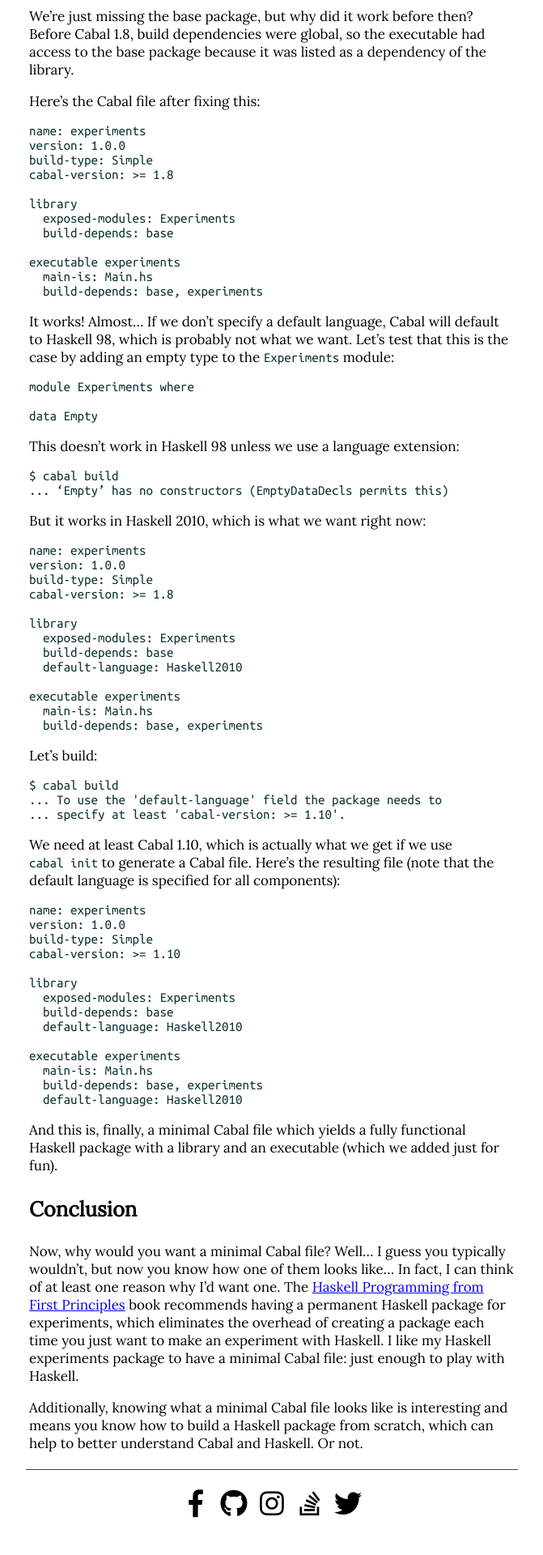
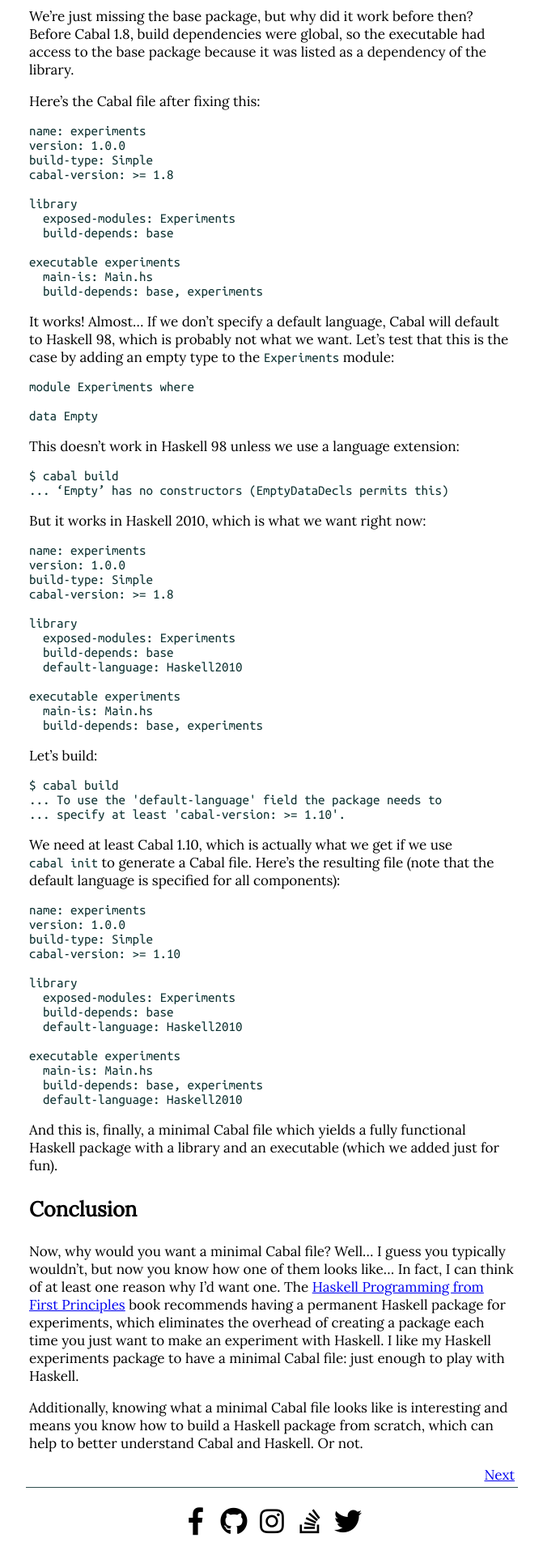
Before and after one commit to jpvillaisaza/jpvillaisaza.github.io, a Jekyll site: the page built from _posts/2017-03-14-minimal-cabal-files.md, in a window 1280 px wide. Shown: the part 4376-6296 px from the top of the page at 81% size, without its empty margins (304-975 px from the left). Built offline with Jekyll 4.4.1, drawn with Linux system fonts in a browser that asks for light colours; before the commit the page ends 6274 px from its top, so only the background shows below that.

Commit message:
Add page navigation

```diff
--- a/_layouts/default.html
+++ b/_layouts/default.html
@@ -24,7 +24,7 @@
         </a>
       </h1>
     </header>
-    <nav>
+    <nav class="site">
       <ul>
         {% for item in site.data.nav %}
           <li>
--- a/_layouts/post.html
+++ b/_layouts/post.html
@@ -31,4 +31,20 @@ layout: default
   </div>
   <footer class="post-footer">
   </footer>
+  <nav class="page">
+    <div>
+      {% if page.previous %}
+        <a href="{{ page.previous.url }}">
+          Previous
+        </a>
+      {% endif %}
+    </div>
+    <div>
+      {% if page.next %}
+        <a href={{ page.next.url }}>
+          Next
+        </a>
+      {% endif %}
+    </div>
+  </nav>
 </article>
--- a/_sass/main.scss
+++ b/_sass/main.scss
@@ -37,7 +37,7 @@ header.site {
   }
 }
 
-nav {
+nav.site {
   text-align: center;
   ul {
     list-style: none;
@@ -76,6 +76,11 @@ footer.site {
   }
 }
 
+nav.page {
+  display: flex;
+  justify-content: space-between;
+}
+
 .posts {
   line-height: 2;
   list-style: none;
```
Also changed, not shown: _recipes/mayonesa.md (added, +4 -0 lines).
